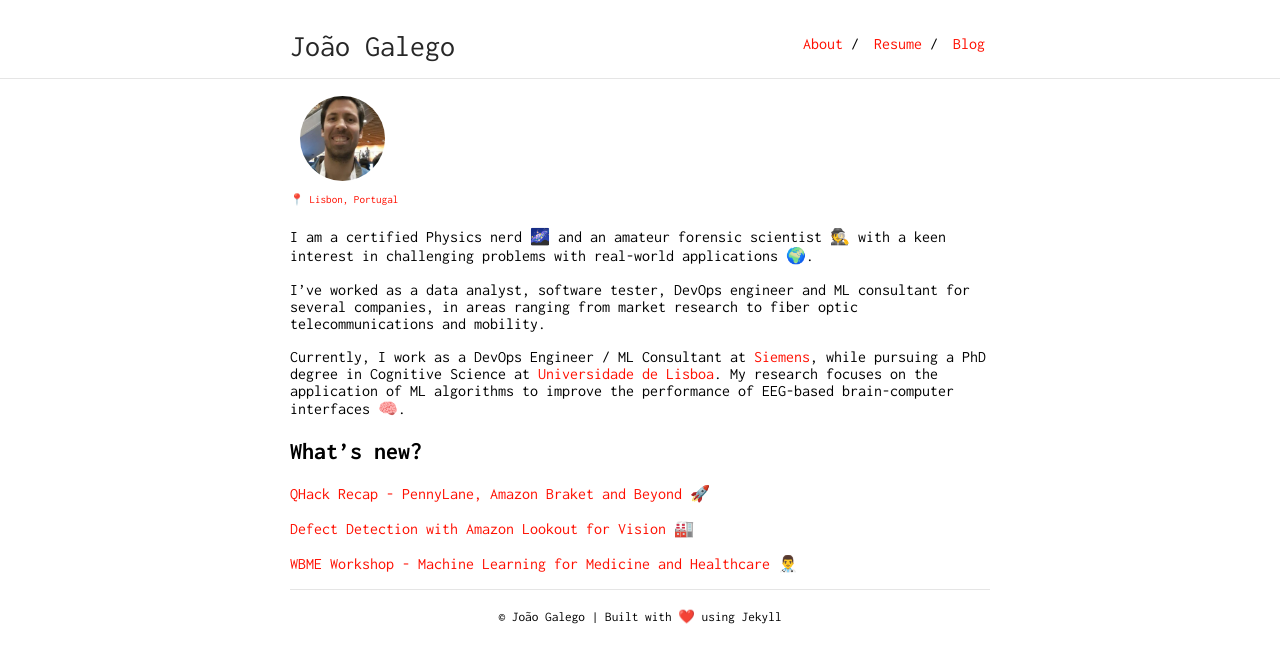
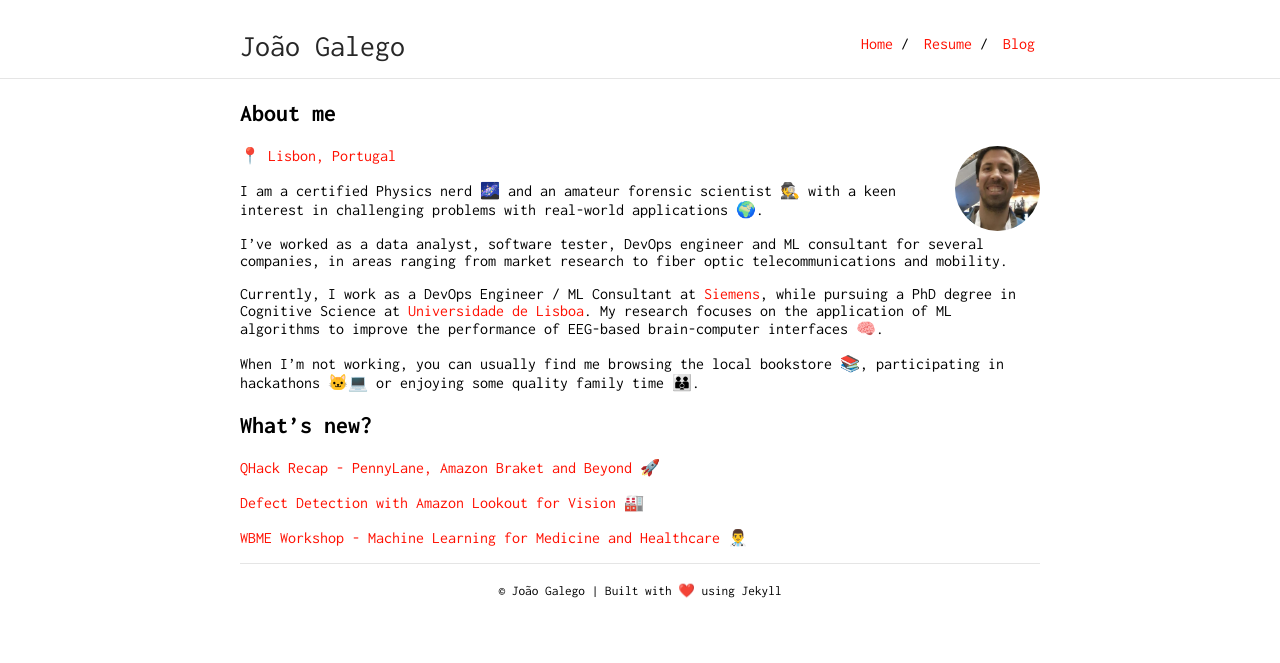
Before and after one commit to JGalego/JGalego.github.io, a Jekyll site: the page built from index.md, in a window 1280 px wide. Shown: the top 663 px of the page. Built offline with Jekyll 4.4.1, drawn with Linux system fonts in a browser that asks for light colours.

Commit message:
Added hobbies paragraph; Renamed nav tab (About --> Home); Added float right for profile pic; Increased max width

```diff
--- a/_config.yml
+++ b/_config.yml
@@ -13,7 +13,7 @@ sass:
     sass_dir: _sass
 
 nav:
- - name: About
+ - name: Home
    link: /
  - name: Resume
    link: /resume
--- a/_sass/typography.scss
+++ b/_sass/typography.scss
@@ -40,6 +40,7 @@
         height: $image-size;
         width: $image-size;
         position: relative;
+        float: right;
         margin: 0 0 -10px 10px;
         border-radius: 50%;
         p & {
--- a/_sass/vars.scss
+++ b/_sass/vars.scss
@@ -9,6 +9,6 @@ $image-size: 85px;
  * Build Variables, don't touch
  */
 
-$max-width: 700px;
+$max-width: 800px;
 $med-width: 600px;
 $small-width: 480px;
--- a/index.md
+++ b/index.md
@@ -3,9 +3,11 @@ title: Home
 layout: default
 ---
 
+## About me
+
 <img class="profile-picture" src="assets/images/avatar.jpg">
 
-<sub><sup>📍 [{{ site.data.location.city }}, {{ site.data.location.country }}]({{ site.data.location.maps }})</sup></sub>
+📍 [{{ site.data.location.city }}, {{ site.data.location.country }}]({{ site.data.location.maps }})
 
 I am a certified Physics nerd 🌌 and an amateur forensic scientist 🕵️ with a keen interest in challenging problems with real-world applications 🌍.
 
@@ -16,6 +18,8 @@ I've worked as a data analyst, software tester, DevOps engineer and ML consultan
 
 Currently, I work as a {{ currentJob.role }} at [{{ currentJob.where.name }}]({{ currentJob.where.link }}), while pursuing a {{ currentEdu.degree }} degree in {{ currentEdu.area }} at [{{ currentEdu.where.name }}]({{ currentEdu.where.link }}). My research focuses on the application of ML algorithms to improve the performance of EEG-based brain-computer interfaces 🧠.
 
+When I'm not working, you can usually find me browsing the local bookstore 📚, participating in hackathons 🐱‍💻 or enjoying some quality family time 👪.
+
 ## What's new?
 
 {% for post in site.posts limit:3 %}
```
